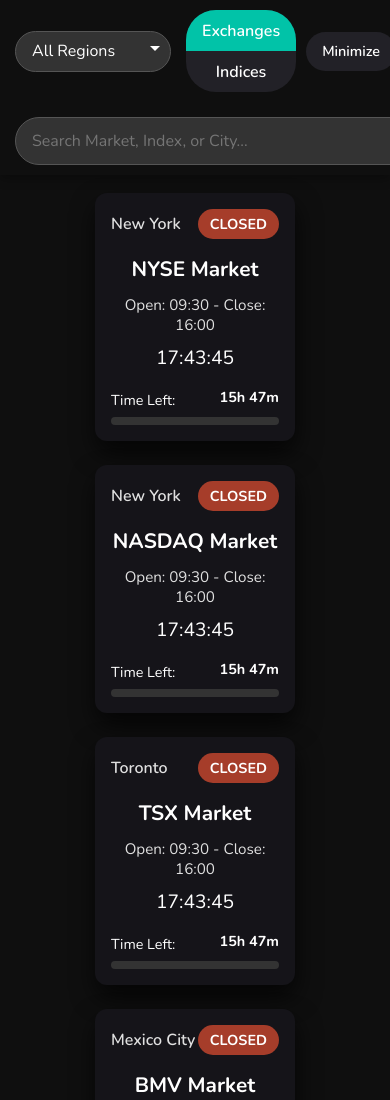
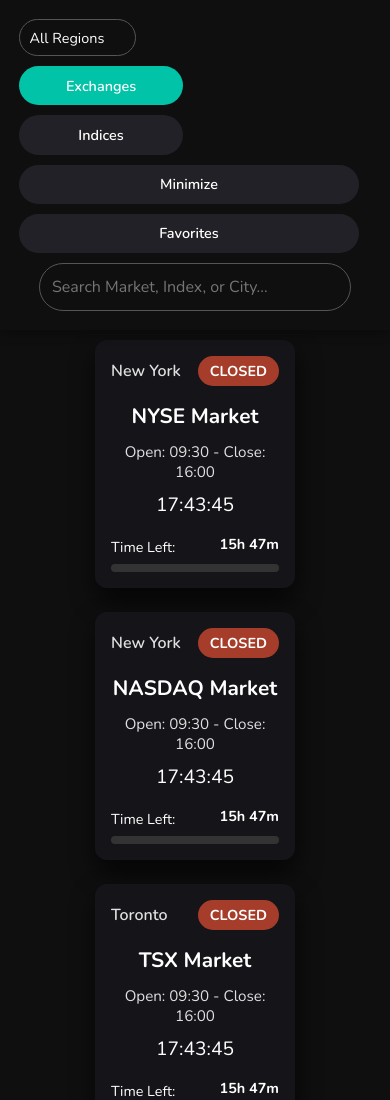
Before and after one commit to aliabdulhamida/Exchange-Time, a plain HTML site: page index.html in a window 390 px wide. Shown: the top 1100 px of the page. Drawn offline with nearby package versions, Linux system fonts and the light colour scheme.

Commit message:
Update style.css

```diff
--- a/style.css
+++ b/style.css
@@ -56,7 +56,7 @@
 }
 
 #region-filter {
-    background: var(--input-bg);
+    background: none;
     color: #fff;
     padding: 0.7rem 1rem;
     border: 0.5px solid var(--input-border);
@@ -83,7 +83,7 @@
 
 #search {
     width: 100%;
-    background: var(--input-bg);
+    background: none;
     color: #fff;
     padding: 0.75rem 1rem;
     border-radius: 30px;
@@ -173,8 +173,8 @@
 
 .card.favorite {
     -webkit-box-shadow:0px 0px 3px 1px rgba(241,255,46,0.26);
--moz-box-shadow: 0px 0px 3px 1px rgba(241,255,46,0.26);
-box-shadow: 0px 0px 3px 1px rgba(241,255,46,0.26);
+    -moz-box-shadow: 0px 0px 3px 1px rgba(241,255,46,0.26);
+    box-shadow: 0px 0px 3px 1px rgba(241,255,46,0.26);
 }
 
 .card.minimized {
@@ -295,7 +295,7 @@
     max-width: 1400px;
     width: 100%;
     padding: 10px;
-    background-color: #222;
+    background-color: darkred;
     color: #fff;
     text-align: center;
     font-weight: bold;
@@ -304,38 +304,65 @@
 
 @media (max-width: 600px) {
     #header {
-        display: grid;
-        grid-template-columns: 1fr 1fr;
-        gap: 15px;
-        padding: 10px 15px;
-    }
-
-    #region-options {
-        grid-column: 1 / 2;
+     display: flex;
+    flex-direction: row;
+    flex-wrap: wrap;
+        gap: 10px;
+        padding: 19px;
     }
 
     #view-toggle {
-        grid-column: 2 / 3;
-        justify-content: flex-end;
+        display: flex;
+    flex-direction: row;
+    flex-wrap: wrap;
         gap: 10px;
     }
 
-    #search-box {
-        grid-column: 1 / 3;
-        margin: 10px 0 0 0;
+    #mode-toggle {
+        display: flex;
+    flex-direction: row;
+    flex-wrap: wrap;
+        gap: 10px;
+        background: none;
+        border-radius: 0;
     }
 
-    #mode-toggle {
-        flex-direction: column;
+    #region-filter
+{
+        display: flex;
+    flex-direction: row;
+    flex-wrap: wrap;
+        gap: 10px;
+        background: none;
+        border-radius: 20;
+    }
+  #search
+  {
+        display: flex;
+    flex-direction: row;
+    flex-wrap: wrap;
+        gap: 10px;
+        background: none;
+        border-radius: 20;
+    }
+    #region-filter, .mode-btn, #toggle-view, #toggle-favorites {
+        width: 100%;
+        padding: 0.6rem;
+        font-size: 0.9rem;
     }
 
     .mode-btn {
-        padding: 0.6rem 1rem;
+        background: var(--button-bg);
+        border-radius: 30px;
     }
 
-    #toggle-view, #toggle-favorites {
-        padding: 0.6rem 1rem;
-        font-size: 0.9rem;
+    .mode-btn.active {
+        background: var(--open);
+    }
+
+    #search {
+        padding: 0.75rem;
+        font-size: 1rem;
     }
 
     .card {
```
